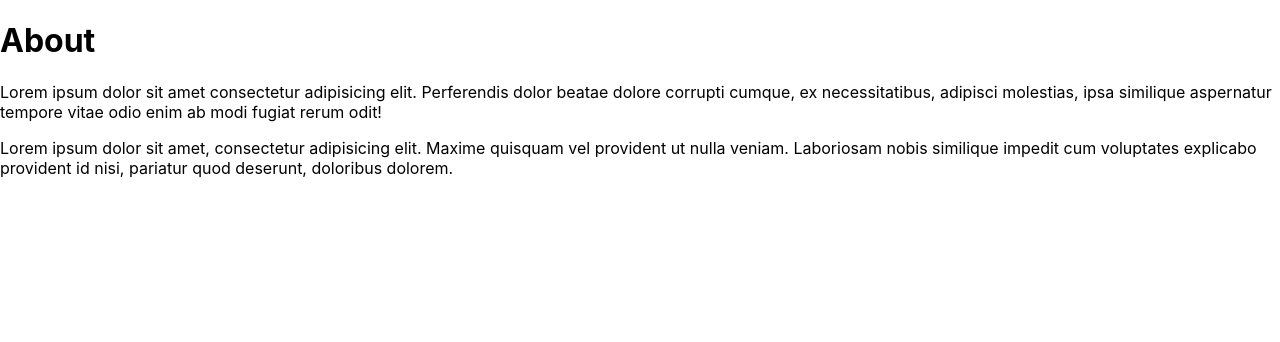
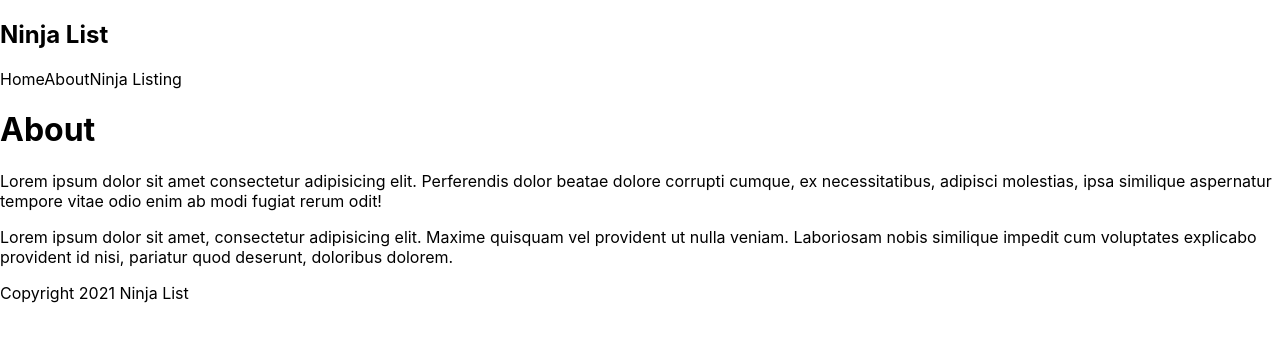
Before and after one commit to bcthakre/nextjs_typescript, a Next.js app: page /about in a window 1280 px wide. Shown: the top 342 px of the page. Built offline with nearby package versions, Linux system fonts and the light colour scheme.

Commit message:
added js file as well

```diff
--- /dev/null
+++ b/components/Layout.js
@@ -0,0 +1,14 @@
+import Footer from './Footer';
+import Navbar from './Navbar';
+
+const Layout = ({ children }) => {
+  return (
+    <div className='content'>
+      <Navbar />
+      {children}
+      <Footer />
+    </div>
+  );
+};
+
+export default Layout;
--- a/pages/_app.tsx
+++ b/pages/_app.tsx
@@ -1,8 +1,13 @@
 import '../styles/globals.css'
 import type { AppProps } from 'next/app'
+import Layout from '../components/Layout'
 
 function MyApp({ Component, pageProps }: AppProps) {
-  return <Component {...pageProps} />
+  return (
+    <Layout><Component {...pageProps} /> </Layout>
+  )
 }
 
 export default MyApp
+
+{/* */}
--- a/pages/index.tsx
+++ b/pages/index.tsx
@@ -9,12 +9,12 @@
 const Home: NextPage = () => {
   return (
     <div>
-      <Navbar />
+
       <h1>Homepage</h1>
       <p>Lorem ipsum dolor sit amet consectetur adipisicing elit. Natus suscipit voluptas quidem exercitationem. Ratione nemo et fuga modi molestiae dolorem, minima quasi, ducimus unde asperiores aliquid cumque minus, error nihil?</p>
       <p>Lorem ipsum dolor, sit amet consectetur adipisicing elit. Amet assumenda, tempora animi veniam aut ratione tenetur! Fugiat maxime, nesciunt minima, amet ratione incidunt cumque, sunt expedita quam consequuntur corporis et!</p>
       <Link href="/ninjas"><a>See Ninja Listing</a></Link>
-      <Footer />
+
     </div>
   )
 }
--- a/tsconfig.json
+++ b/tsconfig.json
@@ -15,6 +15,6 @@
     "jsx": "preserve",
     "incremental": true
   },
-  "include": ["next-env.d.ts", "**/*.ts", "**/*.tsx"],
+  "include": ["next-env.d.ts", "**/*.ts", "**/*.tsx", "components/Layout.js"],
   "exclude": ["node_modules"]
 }
```
